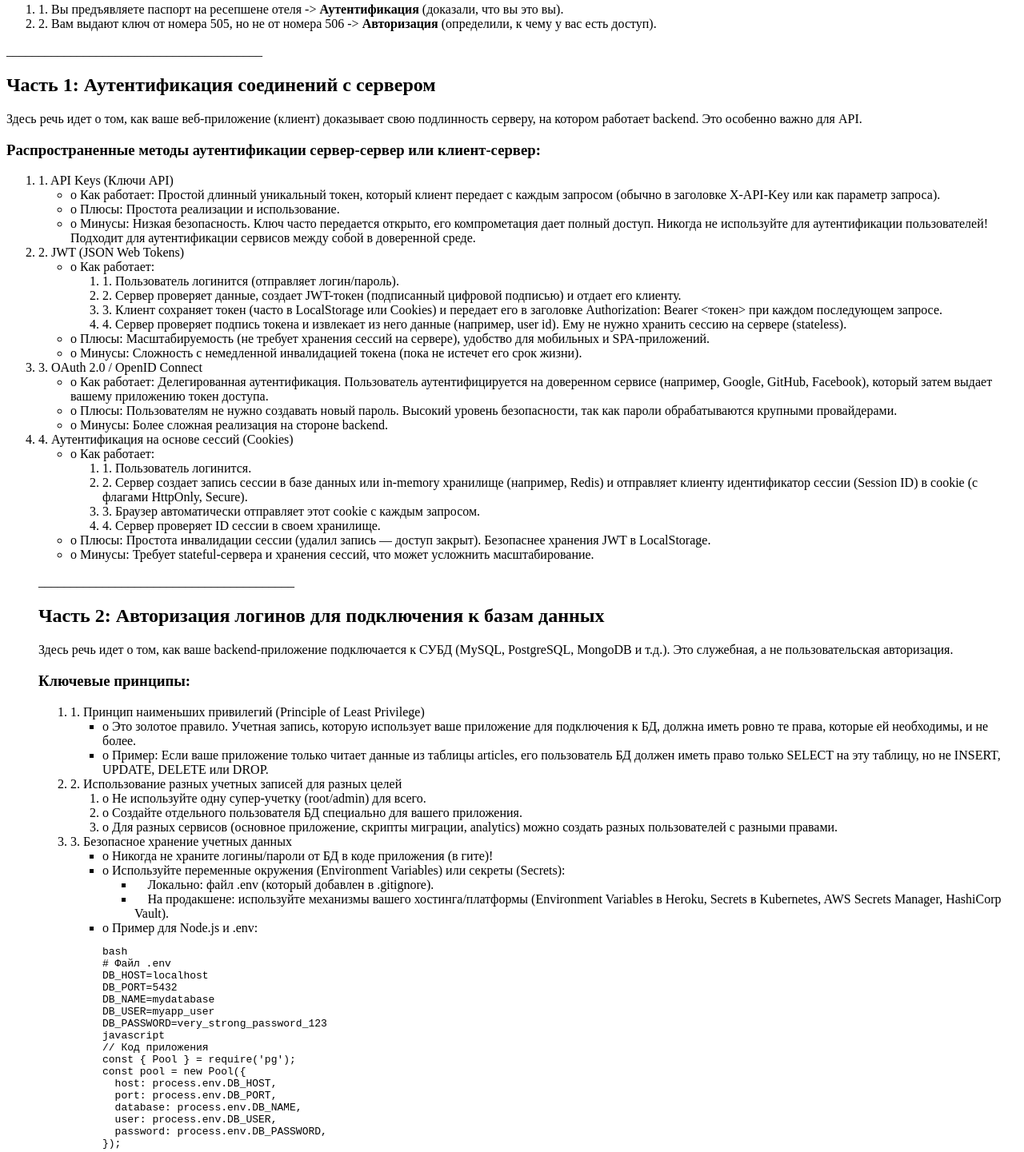
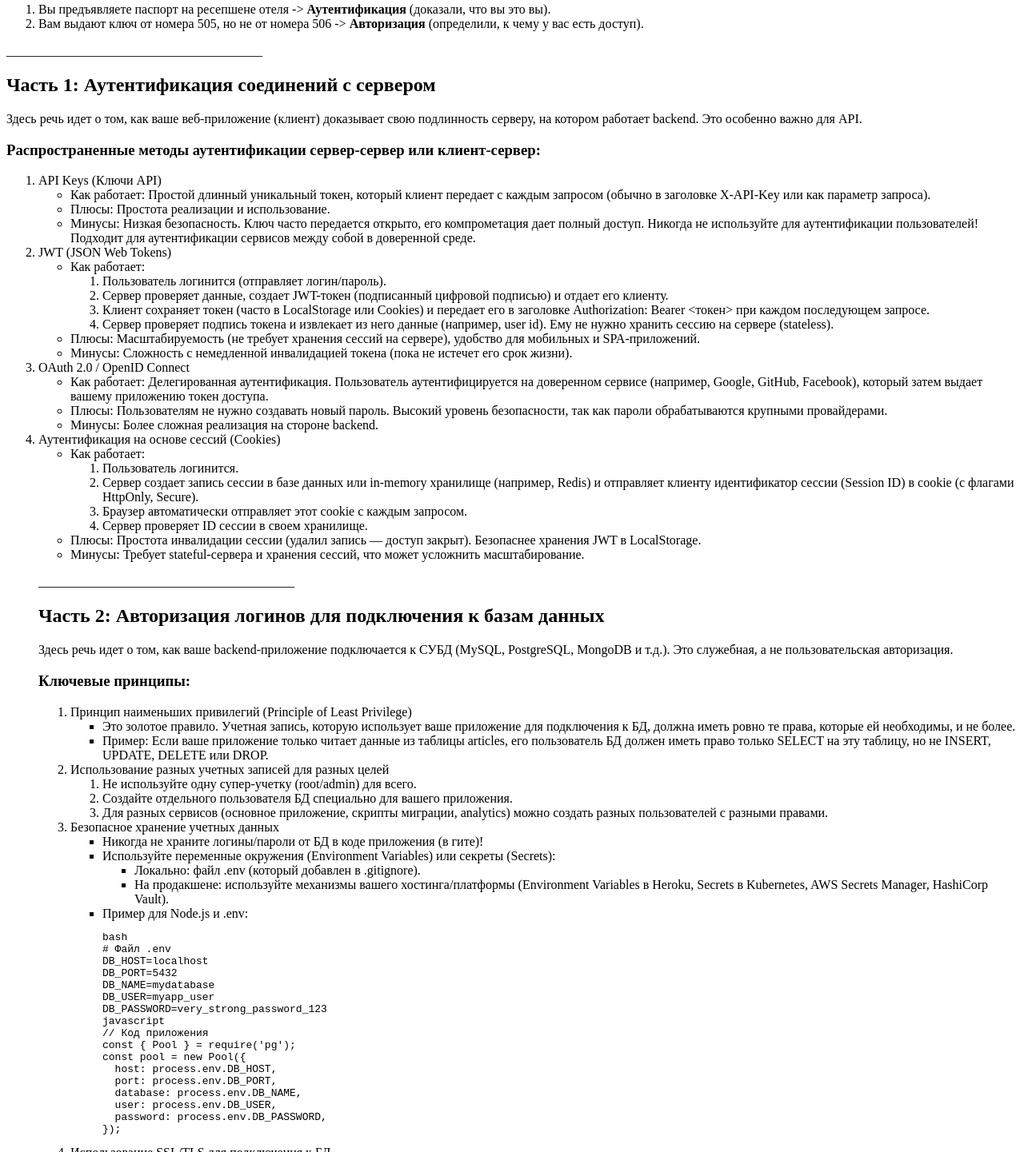
Before and after one commit to Feliandz/Da-stuff, a plain HTML site: page 1_лекция_Аутентификация_соединений_с_сервером_Авторизация_логинов.html in a window 1280 px wide. Shown: the part 292-1733 px from the top of the page at 80% size. Drawn offline with Linux system fonts and the light colour scheme.

Commit message:
Update 1_лекция_Аутентификация_соединений_с_сервером_Авторизация_логинов.html
убраны лишние указатели

```diff
--- a/1_лекция_Аутентификация_соединений_с_сервером_Авторизация_логинов.html
+++ b/1_лекция_Аутентификация_соединений_с_сервером_Авторизация_логинов.html
@@ -9,82 +9,82 @@
     <h1><b>Аутентификация соединений с сервером Авторизация логинов для подключения к базам данных</b></h1>
     <h2><b>Аутентификация vs. Авторизация: Краткое различие</b></h2>
     <ul>
-        <li>•	<b>Аутентификация (Authentication - AuthN)</b>: Процесс <strong>проверки подлинности</strong> пользователя. Ответ на вопрос <strong>"Кто вы?"</strong>. Это проверка логина/пароля, отпечатка пальца, Face ID и т.д.</li>
-        <li>•	<b>Авторизация (Authorization - AuthZ):</b> Процесс <strong>проверки прав</strong> пользователя на выполнение определенных действий. Ответ на вопрос <strong>"Что вам разрешено делать?"</strong>. Это проверка ролей (админ, модератор, пользователь) и разрешений (может ли он читать, писать, удалять).</li>
+        <li><b>Аутентификация (Authentication - AuthN)</b>: Процесс <strong>проверки подлинности</strong> пользователя. Ответ на вопрос <strong>"Кто вы?"</strong>. Это проверка логина/пароля, отпечатка пальца, Face ID и т.д.</li>
+        <li><b>Авторизация (Authorization - AuthZ):</b> Процесс <strong>проверки прав</strong> пользователя на выполнение определенных действий. Ответ на вопрос <strong>"Что вам разрешено делать?"</strong>. Это проверка ролей (админ, модератор, пользователь) и разрешений (может ли он читать, писать, удалять).</li>
 	</ul>
     <h3>Простая аналогия:</h3>
     <ol>
-        <li>1.	Вы предъявляете паспорт на ресепшене отеля -> <strong>Аутентификация</strong> (доказали, что вы это вы).</li>
-        <li>2.	Вам выдают ключ от номера 505, но не от номера 506 -> <strong>Авторизация</strong> (определили, к чему у вас есть доступ).</li>
+        <li>Вы предъявляете паспорт на ресепшене отеля -> <strong>Аутентификация</strong> (доказали, что вы это вы).</li>
+        <li>Вам выдают ключ от номера 505, но не от номера 506 -> <strong>Авторизация</strong> (определили, к чему у вас есть доступ).</li>
     </ol>
 <p>________________________________________</p>
     <h2>Часть 1: Аутентификация соединений с сервером</h2>
     <p>Здесь речь идет о том, как ваше веб-приложение (клиент) доказывает свою подлинность серверу, на котором работает backend. Это особенно важно для API.</p>
     <h3>Распространенные методы аутентификации сервер-сервер или клиент-сервер:</h3>
     <ol>
-    <li>1.	API Keys (Ключи API)</li>
+    <li>API Keys (Ключи API)</li>
 	<ul>
-    <li>o	Как работает: Простой длинный уникальный токен, который клиент передает с каждым запросом (обычно в заголовке X-API-Key или как параметр запроса).</li>
-    <li>o	Плюсы: Простота реализации и использование.</li>
-    <li>o	Минусы: Низкая безопасность. Ключ часто передается открыто, его компрометация дает полный доступ. Никогда не используйте для аутентификации пользователей! Подходит для аутентификации сервисов между собой в доверенной среде.</li>
+    <li>Как работает: Простой длинный уникальный токен, который клиент передает с каждым запросом (обычно в заголовке X-API-Key или как параметр запроса).</li>
+    <li>Плюсы: Простота реализации и использование.</li>
+    <li>Минусы: Низкая безопасность. Ключ часто передается открыто, его компрометация дает полный доступ. Никогда не используйте для аутентификации пользователей! Подходит для аутентификации сервисов между собой в доверенной среде.</li>
     </ul>
-    <li>2.	JWT (JSON Web Tokens)</li>
+    <li>JWT (JSON Web Tokens)</li>
     <ul>
-	<li>o	Как работает:</li>
+	<li>Как работает:</li>
     <ol>
-    <li>1.	Пользователь логинится (отправляет логин/пароль).</li>
-    <li>2.	Сервер проверяет данные, создает JWT-токен (подписанный цифровой подписью) и отдает его клиенту.</li>
-    <li>3.	Клиент сохраняет токен (часто в LocalStorage или Cookies) и передает его в заголовке Authorization: Bearer <токен> при каждом последующем запросе.</li>
-    <li>4.	Сервер проверяет подпись токена и извлекает из него данные (например, user id). Ему не нужно хранить сессию на сервере (stateless).</li>
+    <li>Пользователь логинится (отправляет логин/пароль).</li>
+    <li>Сервер проверяет данные, создает JWT-токен (подписанный цифровой подписью) и отдает его клиенту.</li>
+    <li>Клиент сохраняет токен (часто в LocalStorage или Cookies) и передает его в заголовке Authorization: Bearer <токен> при каждом последующем запросе.</li>
+    <li>Сервер проверяет подпись токена и извлекает из него данные (например, user id). Ему не нужно хранить сессию на сервере (stateless).</li>
     </ol>
-    <li>o	Плюсы: Масштабируемость (не требует хранения сессий на сервере), удобство для мобильных и SPA-приложений.</li>
-    <li>o	Минусы: Сложность с немедленной инвалидацией токена (пока не истечет его срок жизни).</li>
+    <li>Плюсы: Масштабируемость (не требует хранения сессий на сервере), удобство для мобильных и SPA-приложений.</li>
+    <li>Минусы: Сложность с немедленной инвалидацией токена (пока не истечет его срок жизни).</li>
     </ul>
-    <li>3.	OAuth 2.0 / OpenID Connect</li>
+    <li>OAuth 2.0 / OpenID Connect</li>
     <ul>
-    <li>o	Как работает: Делегированная аутентификация. Пользователь аутентифицируется на доверенном сервисе (например, Google, GitHub, Facebook), который затем выдает вашему приложению токен доступа.</li>
-    <li>o	Плюсы: Пользователям не нужно создавать новый пароль. Высокий уровень безопасности, так как пароли обрабатываются крупными провайдерами.</li>
-    <li>o	Минусы: Более сложная реализация на стороне backend.</li>
+    <li>Как работает: Делегированная аутентификация. Пользователь аутентифицируется на доверенном сервисе (например, Google, GitHub, Facebook), который затем выдает вашему приложению токен доступа.</li>
+    <li>Плюсы: Пользователям не нужно создавать новый пароль. Высокий уровень безопасности, так как пароли обрабатываются крупными провайдерами.</li>
+    <li>Минусы: Более сложная реализация на стороне backend.</li>
     </ul>
-    <li>4.	Аутентификация на основе сессий (Cookies)</li>
+    <li>Аутентификация на основе сессий (Cookies)</li>
     <ul>
-    <li>o	Как работает:</li>
+    <li>Как работает:</li>
     <ol>
-    <li>1.	Пользователь логинится.</li>
-    <li>2.	Сервер создает запись сессии в базе данных или in-memory хранилище (например, Redis) и отправляет клиенту идентификатор сессии (Session ID) в cookie (с флагами HttpOnly, Secure).</li>
-    <li>3.	Браузер автоматически отправляет этот cookie с каждым запросом.</li>
-    <li>4.	Сервер проверяет ID сессии в своем хранилище.</li>
+    <li>Пользователь логинится.</li>
+    <li>Сервер создает запись сессии в базе данных или in-memory хранилище (например, Redis) и отправляет клиенту идентификатор сессии (Session ID) в cookie (с флагами HttpOnly, Secure).</li>
+    <li>Браузер автоматически отправляет этот cookie с каждым запросом.</li>
+    <li>Сервер проверяет ID сессии в своем хранилище.</li>
     </ol>
-    <li>o	Плюсы: Простота инвалидации сессии (удалил запись — доступ закрыт). Безопаснее хранения JWT в LocalStorage.</li>
-    <li>o	Минусы: Требует stateful-сервера и хранения сессий, что может усложнить масштабирование.</li>
+    <li>Плюсы: Простота инвалидации сессии (удалил запись — доступ закрыт). Безопаснее хранения JWT в LocalStorage.</li>
+    <li>Минусы: Требует stateful-сервера и хранения сессий, что может усложнить масштабирование.</li>
     </ul>
 <p>________________________________________</p>
     <h2>Часть 2: Авторизация логинов для подключения к базам данных</h2>
 <p>Здесь речь идет о том, как ваше backend-приложение подключается к СУБД (MySQL, PostgreSQL, MongoDB и т.д.). Это служебная, а не пользовательская авторизация.</p>
 <h3>Ключевые принципы:</h3>
     <ol>
-    <li>1.	Принцип наименьших привилегий (Principle of Least Privilege)
+    <li>Принцип наименьших привилегий (Principle of Least Privilege)
     <ul>
-    <li>o	Это золотое правило. Учетная запись, которую использует ваше приложение для подключения к БД, должна иметь ровно те права, которые ей необходимы, и не более.</li>
-    <li>o	Пример: Если ваше приложение только читает данные из таблицы articles, его пользователь БД должен иметь право только SELECT на эту таблицу, но не INSERT, UPDATE, DELETE или DROP.</li>
+    <li>Это золотое правило. Учетная запись, которую использует ваше приложение для подключения к БД, должна иметь ровно те права, которые ей необходимы, и не более.</li>
+    <li>Пример: Если ваше приложение только читает данные из таблицы articles, его пользователь БД должен иметь право только SELECT на эту таблицу, но не INSERT, UPDATE, DELETE или DROP.</li>
 	</ul>
     </li>
-    <li>2.	Использование разных учетных записей для разных целей
+    <li>Использование разных учетных записей для разных целей
 	<ol>
-    <li>o	Не используйте одну супер-учетку (root/admin) для всего.</li>
-    <li>o	Создайте отдельного пользователя БД специально для вашего приложения.</li>
-    <li>o	Для разных сервисов (основное приложение, скрипты миграции, analytics) можно создать разных пользователей с разными правами.</li>
+    <li>Не используйте одну супер-учетку (root/admin) для всего.</li>
+    <li>Создайте отдельного пользователя БД специально для вашего приложения.</li>
+    <li>Для разных сервисов (основное приложение, скрипты миграции, analytics) можно создать разных пользователей с разными правами.</li>
 	</ol>
 	</li>
-    <li>3.	Безопасное хранение учетных данных
+    <li>Безопасное хранение учетных данных
 	<ul>
-    <li>o	Никогда не храните логины/пароли от БД в коде приложения (в гите)!</li>
-    <li>o	Используйте переменные окружения (Environment Variables) или секреты (Secrets):</li>
+    <li>Никогда не храните логины/пароли от БД в коде приложения (в гите)!</li>
+    <li>Используйте переменные окружения (Environment Variables) или секреты (Secrets):</li>
 	<ul>
-    <li>	Локально: файл .env (который добавлен в .gitignore).</li>
-    <li>	На продакшене: используйте механизмы вашего хостинга/платформы (Environment Variables в Heroku, Secrets в Kubernetes, AWS Secrets Manager, HashiCorp Vault).</li>
+    <li>Локально: файл .env (который добавлен в .gitignore).</li>
+    <li>На продакшене: используйте механизмы вашего хостинга/платформы (Environment Variables в Heroku, Secrets в Kubernetes, AWS Secrets Manager, HashiCorp Vault).</li>
 	</ul>
-    <li>o	Пример для Node.js и .env:
+    <li>Пример для Node.js и .env:
 <pre>bash
 # Файл .env
 DB_HOST=localhost
@@ -102,29 +102,29 @@ const pool = new Pool({
   user: process.env.DB_USER,
   password: process.env.DB_PASSWORD,
 });</pre></li></ul>
-    <li>4.	Использование SSL/TLS для подключения к БД</li>
+    <li>Использование SSL/TLS для подключения к БД</li>
 	<ul>
-    <li>o	Особенно критично, если ваша БД находится на удаленном сервере (не на том же хосте, что и приложение).</li>
-    <li>o	Это шифрует весь трафик между приложением и СУБД, защищая данные от перехвата.</li>
+    <li>Особенно критично, если ваша БД находится на удаленном сервере (не на том же хосте, что и приложение).</li>
+    <li>Это шифрует весь трафик между приложением и СУБД, защищая данные от перехвата.</li>
     </ul>
 	</ol>
 <h2>Практическое задание для студентов:</h2>
 	<ol>
-    <li></li>1.	Создайте безопасного пользователя БД:
+    <li></li>Создайте безопасного пользователя БД:
 	<ul>
-    <li>o	Подключитесь к вашей СУБД (например, PostgreSQL) из-под пользователя postgres.</li>
-    <li>o	Создайте новую базу данных: CREATE DATABASE myapp;</li>
-    <li>o	Создайте пользователя: CREATE USER myapp_user WITH PASSWORD 'secure_password';</li>
-    <li>o	Дайте ему только необходимые права только на эту БД: GRANT CONNECT, SELECT, INSERT, UPDATE ON DATABASE myapp TO myapp_user; (список прав нужно уточнить под вашу задачу).</li>
-    <li>o	Настройте ваше приложение на подключение с этими credentials.</li>
+    <li>Подключитесь к вашей СУБД (например, PostgreSQL) из-под пользователя postgres.</li>
+    <li>Создайте новую базу данных: CREATE DATABASE myapp;</li>
+    <li>Создайте пользователя: CREATE USER myapp_user WITH PASSWORD 'secure_password';</li>
+    <li>Дайте ему только необходимые права только на эту БД: GRANT CONNECT, SELECT, INSERT, UPDATE ON DATABASE myapp TO myapp_user; (список прав нужно уточнить под вашу задачу).</li>
+    <li>Настройте ваше приложение на подключение с этими credentials.</li>
 	</ul>
 	</li>
-    <li>2.	Настройте переменные окружения:
+    <li>Настройте переменные окружения:
 	<ul>
-    <li>o	Создайте файл .env в корне вашего проекта.</li>
-    <li>o	Добавьте в него строки с данными для подключения к БД (как в примере выше).</li>
-    <li>o	Убедитесь, что файл .env добавлен в .gitignore.</li>
-    <li>o	Настройте ваше приложение (на любом языке) читать эти переменные.</li>
+    <li>Создайте файл .env в корне вашего проекта.</li>
+    <li>Добавьте в него строки с данными для подключения к БД (как в примере выше).</li>
+    <li>Убедитесь, что файл .env добавлен в .gitignore.</li>
+    <li>Настройте ваше приложение (на любом языке) читать эти переменные.</li>
 	</ul>
 	</li>
 	</ol>
```
